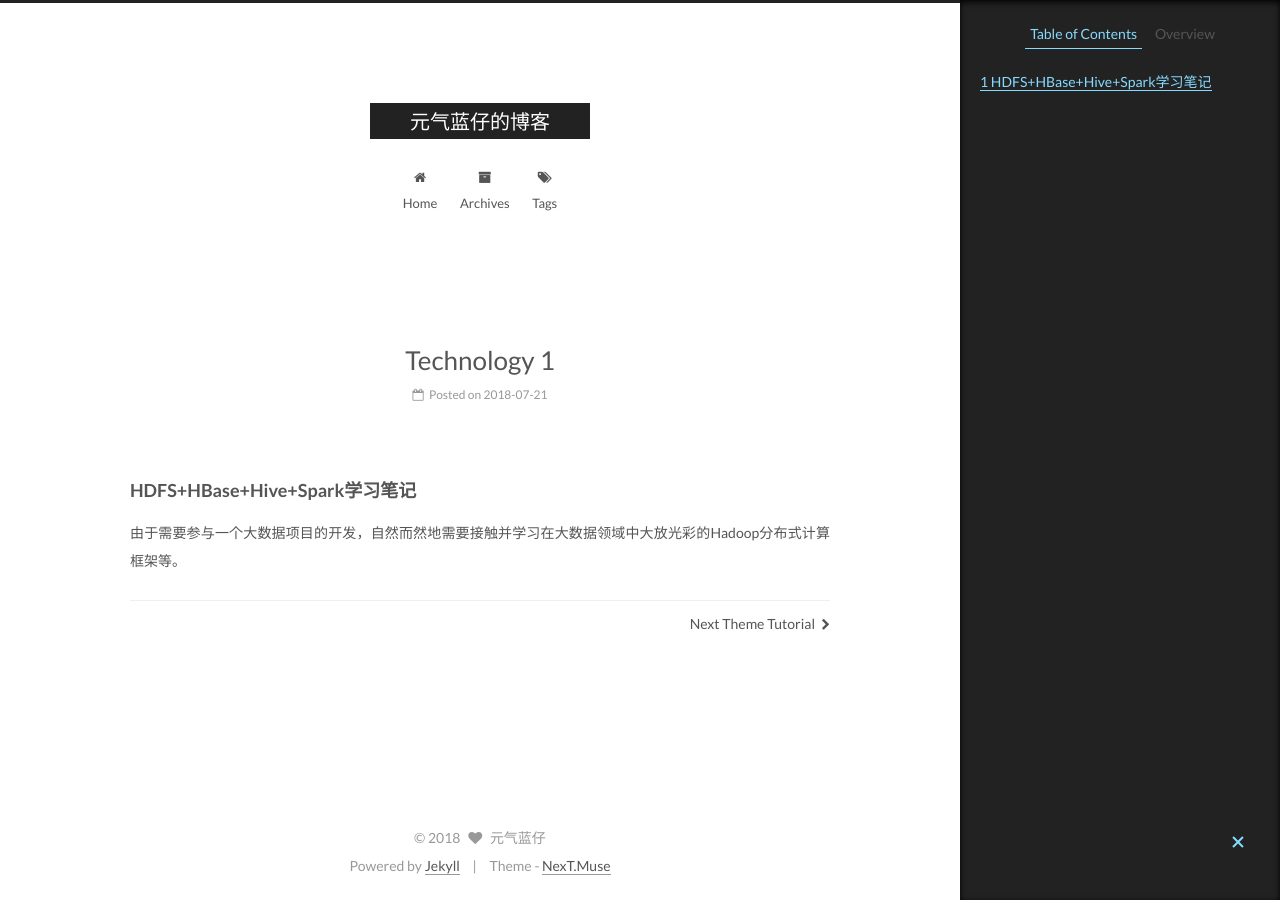
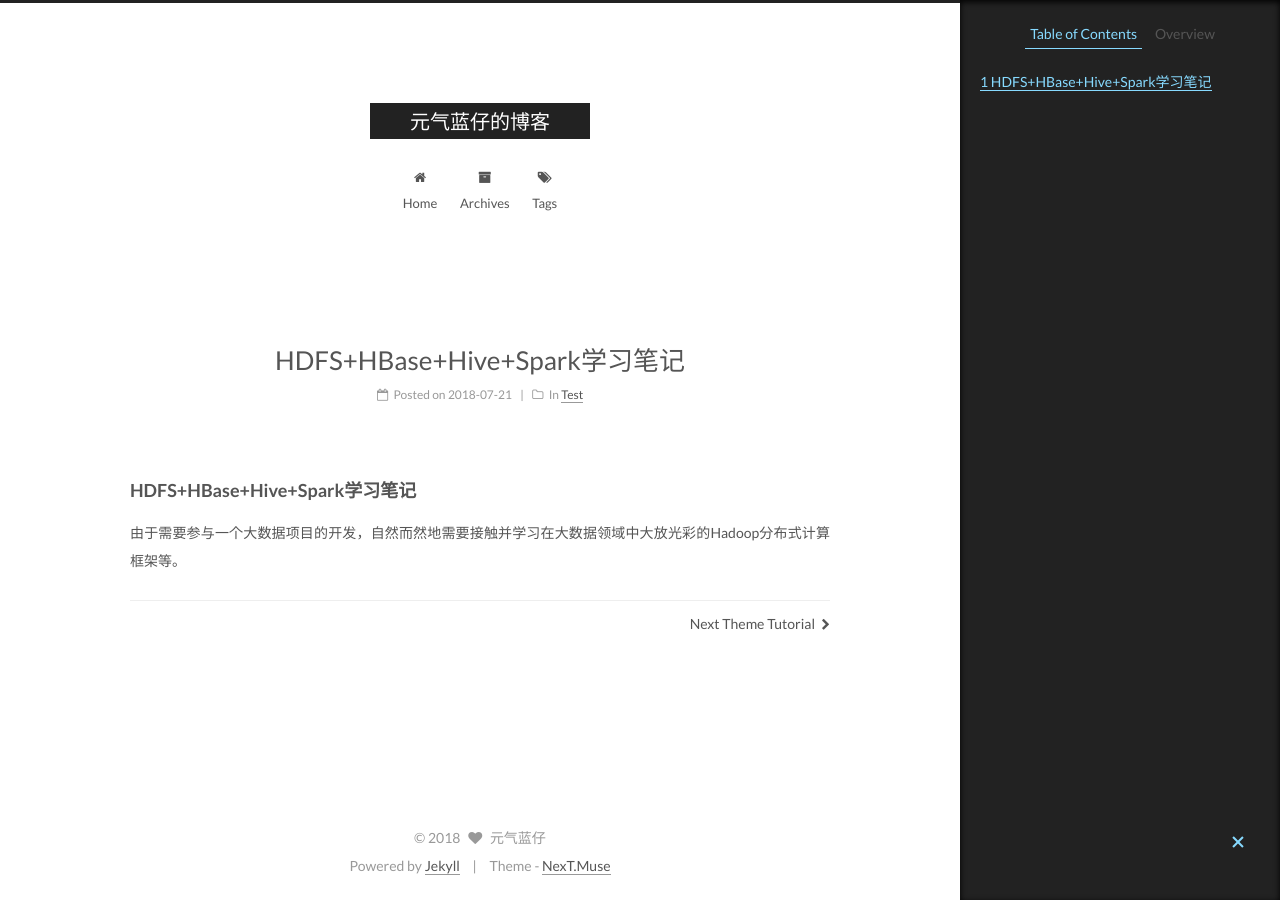
Before and after one commit to JellyPoker/JellyPoker.github.io, a Jekyll site: the page built from _posts/2018-07-21-technology-1.md, in a window 1280 px wide. Built offline with Jekyll 4.4.1, drawn with Linux system fonts in a browser that asks for light colours.

Commit message:
规范语法

```diff
--- a/_posts/2018-07-21-technology-1.md
+++ b/_posts/2018-07-21-technology-1.md
@@ -1,2 +1,10 @@
+---
+title: HDFS+HBase+Hive+Spark学习笔记
+categories:
+ - Test
+tags:
+---
+
+
 ### HDFS+HBase+Hive+Spark学习笔记
   由于需要参与一个大数据项目的开发，自然而然地需要接触并学习在大数据领域中大放光彩的Hadoop分布式计算框架等。
```
